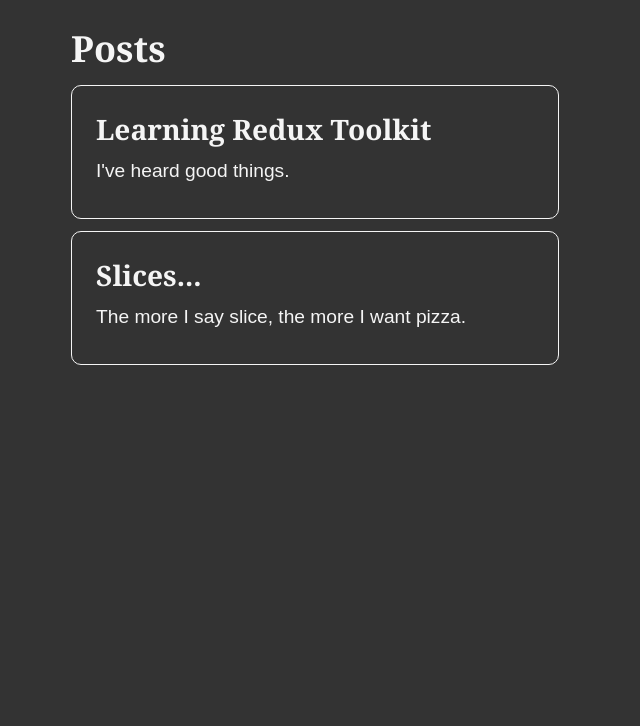
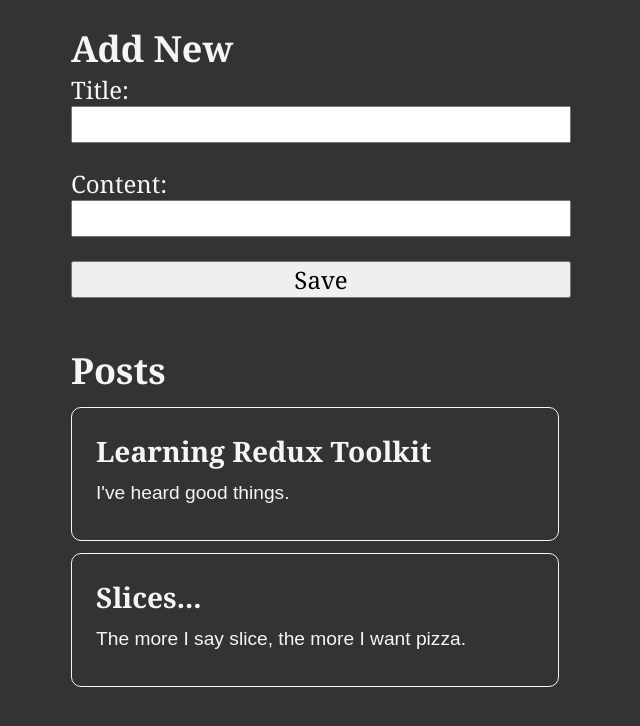
Before and after one commit to BrandonWingerAir/react-redux-toolkit-project, a React (Create React App) app: page / in a window 1280 px wide. Shown: the top 726 px of the page, without its empty margins (319-959 px from the left). Built offline with nearby package versions, Linux system fonts and the light colour scheme.

Commit message:
create post form component & add to state

```diff
--- a/src/App.js
+++ b/src/App.js
@@ -1,8 +1,10 @@
 import PostsList from './features/post/PostsList';
+import AddPostForm from './features/post/AddPostForm';
 
 function App() {
   return (
     <main className="App">
+      <AddPostForm/>
       <PostsList/>
     </main>
   );
--- /dev/null
+++ b/src/features/post/AddPostForm.js
@@ -0,0 +1,64 @@
+import { useState } from "react";
+import { useDispatch } from "react-redux";
+import { nanoid } from "@reduxjs/toolkit";
+
+import { postAdded } from './postSlice';
+
+const AddPostForm = () => {
+    const dispatch = useDispatch();
+
+    const [title, setTitle] = useState('');
+    const [content, setContent] = useState('');
+
+    const onTitleChanged = e => setTitle(e.target.value);
+    const onContentChanged = e => setContent(e.target.value);
+
+    const onSavePostClicked = () => {
+        if (title && content) {
+            dispatch(
+                postAdded({
+                    id: nanoid(),
+                    title,
+                    content
+                })
+            );
+
+            setTitle('');
+            setContent('');
+        }
+    }
+
+    return (
+        <section>
+            <h2>Add New</h2>
+            <form>
+                <label htmlForm="postTitle">Title:</label>
+                <input
+                    type="text"
+                    id="postTitle"
+                    name="postTitle"
+                    value={title}
+                    onChange={onTitleChanged}
+                />
+
+                <label htmlForm="postContent">Content:</label>
+                <input
+                    type="text"
+                    id="postContent"
+                    name="postContent"
+                    value={content}
+                    onChange={onContentChanged}
+                />
+
+                <button
+                    type="button"
+                    onClick={onSavePostClicked}
+                >
+                    Save
+                </button>
+            </form>
+        </section>
+    )
+}
+
+export default AddPostForm;
--- a/src/features/post/postSlice.js
+++ b/src/features/post/postSlice.js
@@ -32,9 +32,15 @@
 const postSlice = createSlice({
     name: 'posts',
     initialState,
-    reducers: {}
+    reducers: {
+        postAdded(state, action) {
+            state.push(action.payload);
+        }
+    }
 });
 
 export const selectAllPosts = (state) => state.posts;
 
+export const { postAdded } = postSlice.actions;
+
 export default postSlice.reducer;
```
